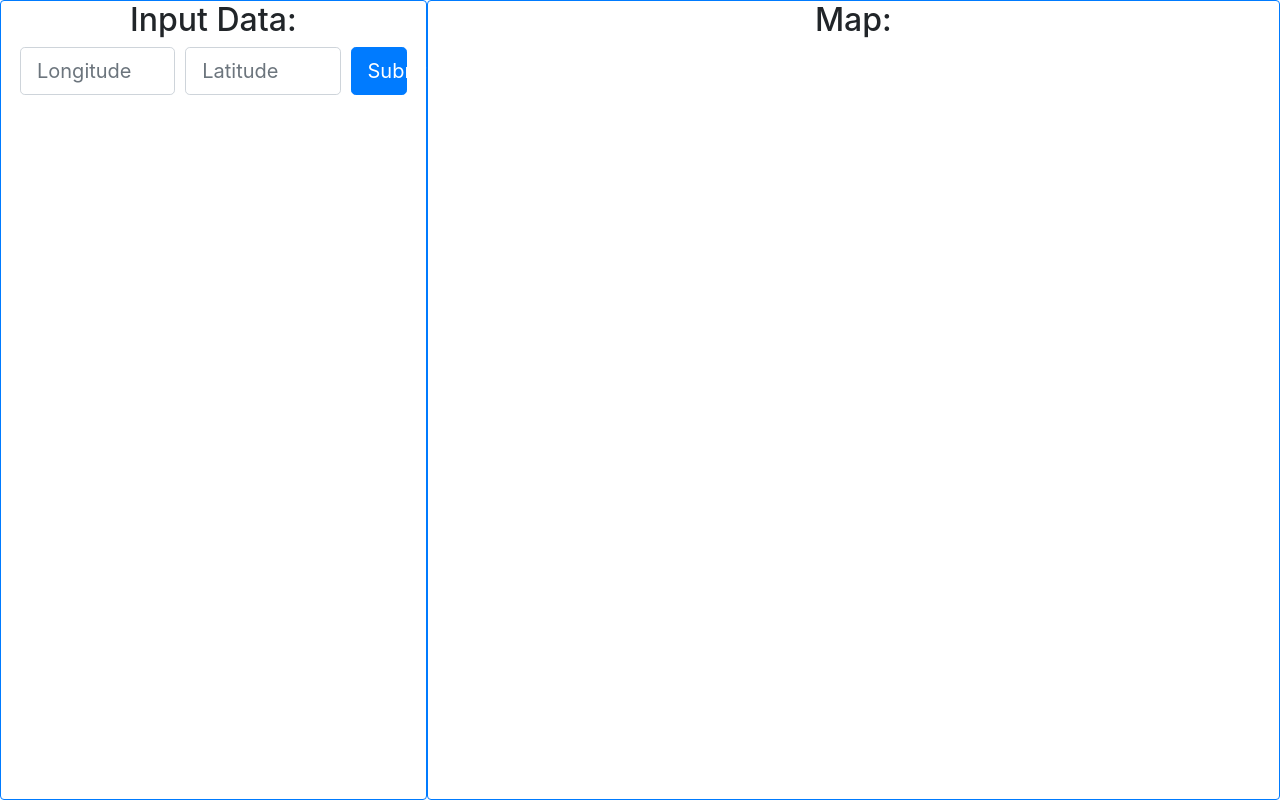
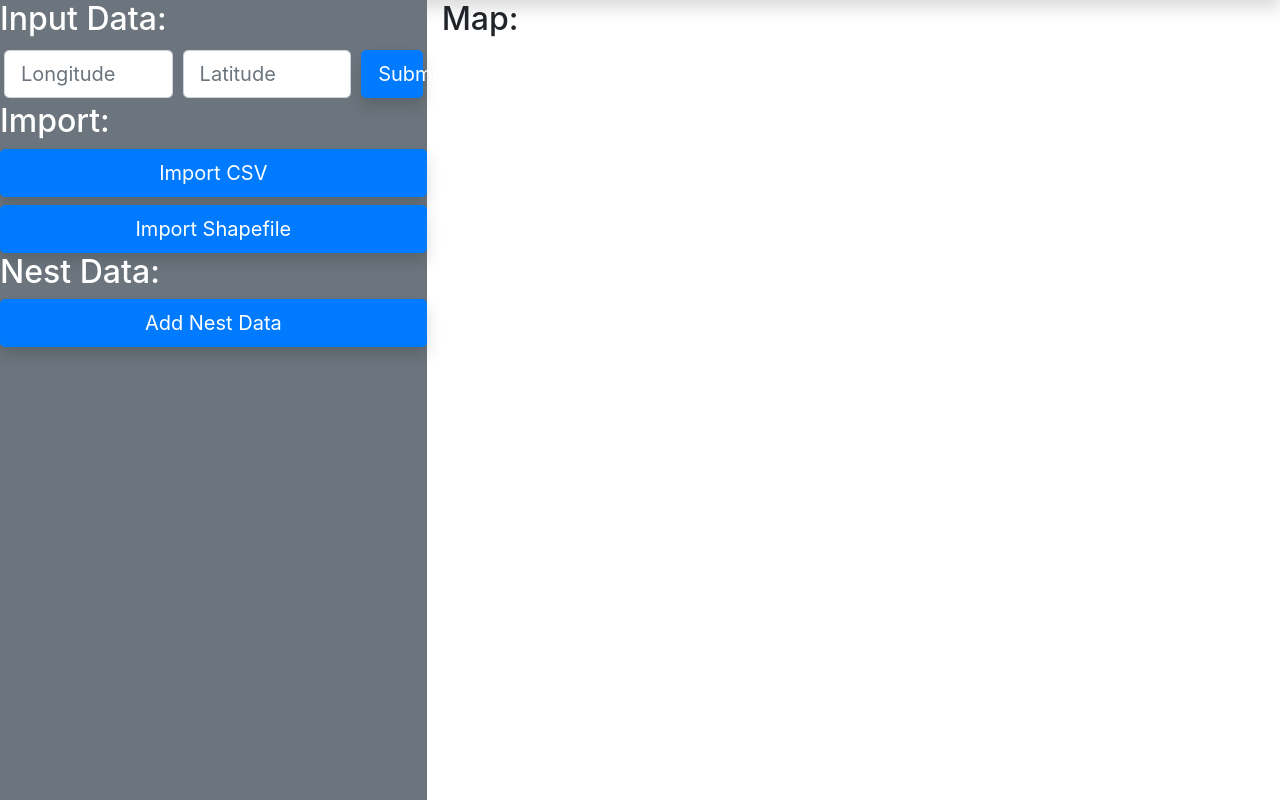
Before and after one commit to Thadishi/prototype, a Django app: page /mapping/ in a window 1280 px wide. Shown: the part 76-876 px from the top of the page. Run offline with Django 3.2, Linux system fonts and the light colour scheme; parts of the project's set-up code (start-up, migrations or seed data) failed here and were passed over; some libraries are stand-ins or nearby versions.

Commit message:
Added styles to main page

```diff
--- a/mapping/templates/base_generic.html
+++ b/mapping/templates/base_generic.html
@@ -25,7 +25,7 @@
 
   <body>
     <!-- Navigation -->
-    <nav class="navbar navbar-light bg-primary static-top">
+    <nav class="navbar navbar-light bg-primary static-top shadow">
       <div class="container-fluid">
         <div class="row">
           <div class="col-2">
@@ -49,10 +49,9 @@
     <div class="container-fluid"> <!-- Data and Map container -->
 
       <div class="row" style="height:100vh;">
-        <div class="col-4 border border-primary rounded"> <!-- Data column -->
-          <div class="text-center">
-            <h2>Input Data:</h2>
-          </div>
+        <div class="col-4 bg-secondary"> <!-- Data column -->
+          <div class="row">
+            <h2 style="color:white;">Input Data:</h2>
             <form class="row m-1">
               <div class="form-row">
                 <div class="col-12 col-md-5 mb-2 mb-md-0">
@@ -62,17 +61,27 @@
                   <input type="text" class="form-control form-control-lg" placeholder="Latitude">
                 </div>
                 <div class="col-12 col-md-2">
-                <button type="submit" class="btn btn-block btn-lg btn-primary">Submit!</button>
+                  <button type="submit" class="btn btn-block btn-lg btn-primary shadow">Submit!</button>
                 </div>
               </div>
             </form>
+          </div>
+
+          <div class="row">
+            <h2 style="color:white;">Import:</h2>
+            <button type="" class="btn btn-block btn-lg btn-primary shadow">Import CSV</button>
+            <button type="" class="btn btn-block btn-lg btn-primary shadow">Import Shapefile</button>
+          </div>
+
+          <div class="row">
+            <h2 style="color:white;">Nest Data:</h2>
+            <button type="" class="btn btn-block btn-lg btn-primary shadow">Add Nest Data</button>
+          </div>
         </div> <!-- Data column -->
 
-        <div class="col-8 border border-primary rounded"> <!-- Map column -->
-          <div class="text-center">
+        <div class="col-8"> <!-- Map column -->
           <h2>Map:</h2>
-          </div>
-          <div class="embed-responsive embed-responsive-21by9">
+          <div class="embed-responsive embed-responsive-4by3">
             <iframe class="embed-responsive-item" src="map" ></iframe>
           </div>
         </div> <!-- Map column -->
```
Lines whose indentation alone changed are shown as unchanged.
